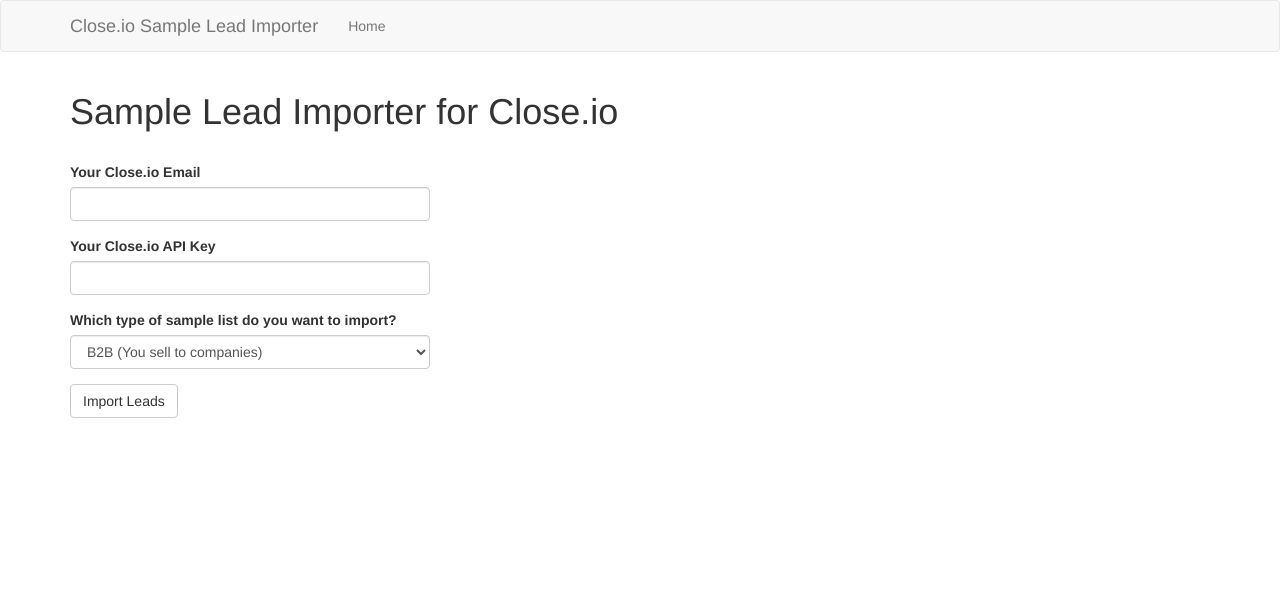
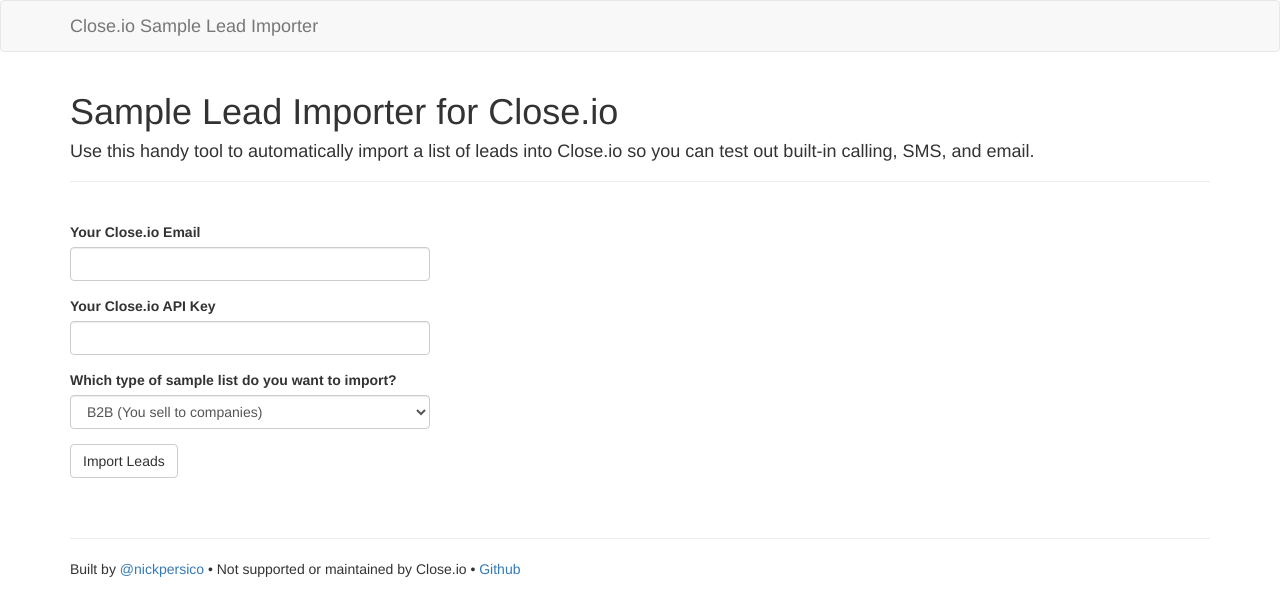
Before and after one commit to nickpersico/sample-lead-importer, a Flask app: page / in a window 1280 px wide. Shown: the top 616 px of the page. Run offline with Flask 2, Linux system fonts and the light colour scheme; parts of the project's set-up code (start-up, migrations or seed data) failed here and were passed over; some libraries are stand-ins or nearby versions.

Commit message:
remove unused file

```diff
--- a/app/routes.py
+++ b/app/routes.py
@@ -28,9 +28,9 @@
 
 		return redirect(url_for('lead_import'))
 
-	return render_template('index.html', title="Index page", form=form)
+	return render_template('index.html', form=form)
 
 # Lead Import View
 @app.route('/lead-import')
 def lead_import():
-	return render_template('lead_import.html', title="Importing Sample Leads into Close.io")
+	return render_template('lead_import.html', title="Importing Leads into Close.io")
--- /dev/null
+++ b/app/static/css/style.css
@@ -0,0 +1,8 @@
+.gif {
+	padding-top: 25px;
+	padding-bottom: 25px;
+}
+
+.footer {
+	padding-top: 40px;
+}
--- a/app/templates/base.html
+++ b/app/templates/base.html
@@ -1,4 +1,9 @@
 {% extends 'bootstrap/base.html' %}
+
+{% block head %}
+{{ super() }}
+<link rel="stylesheet" type="text/css" href="{{ url_for('static', filename='css/style.css') }}">
+{% endblock %}
 
 {% block title %}
     {% if title %}{{ title }} - Close.io Sample Lead Importer{% else %}Close.io Sample Lead Importer{% endif %}
@@ -16,17 +21,16 @@
                 </button>
                 <a class="navbar-brand" href="{{ url_for('index') }}">Close.io Sample Lead Importer</a>
             </div>
-            <div class="collapse navbar-collapse" id="bs-example-navbar-collapse-1">
-                <ul class="nav navbar-nav">
-                    <li><a href="{{ url_for('index') }}">Home</a></li>
-                </ul>
-            </div>
         </div>
     </nav>
 {% endblock %}
 
 {% block content %}
     <div class="container">
+
         {% block app_content %}{% endblock %}
+
+        {% include "footer.html" %}
+
     </div>
 {% endblock %}
--- /dev/null
+++ b/app/templates/footer.html
@@ -0,0 +1,4 @@
+<div class="footer">
+    <hr>
+    <p>Built by <a href="https://www.twitter.com/nickpersico">@nickpersico</a> • Not supported or maintained by Close.io • <a href="https://github.com/nickpersico/sample-lead-importer">Github</a></p>
+</div>
--- a/app/templates/index.html
+++ b/app/templates/index.html
@@ -3,6 +3,8 @@
 
 {% block app_content %}
 	    <h1>Sample Lead Importer for Close.io</h1>
+	    <h4>Use this handy tool to automatically import a list of leads into Close.io so you can test out built-in calling, SMS, and email.</h4>
+	    <hr>
 	    <br>
 	    <div class="row">
 	        <div class="col-md-4">
```
Also changed, not shown: app/templates/404.html (+7 -2 lines), app/templates/500.html (+7 -2 lines), app/static/img/404.gif (added), app/static/img/500.gif (added), 2 other files.
